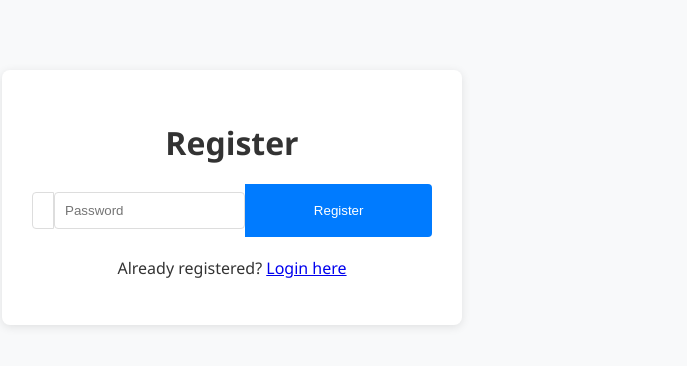
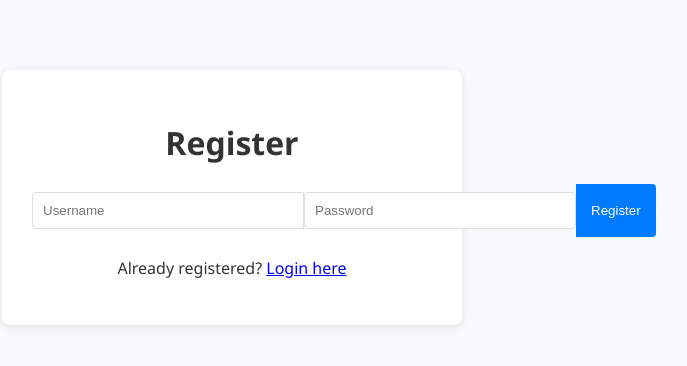
Before and after one commit to sciencefixion/cuddly-barnacle, a Flask app: page /register in a window 1280 px wide. Shown: the top 366 px of the page, without its empty margins (408-1095 px from the left). Run offline with Flask 3, Linux system fonts and the light colour scheme; parts of the project's set-up code (start-up, migrations or seed data) failed here and were passed over.

Commit message:
fix auth container input width

```diff
--- a/static/styles.css
+++ b/static/styles.css
@@ -39,6 +39,7 @@ body {
 }
 
 .auth-container input {
+  min-width: 250px;
   width: 100%;
   padding: 10px;
   margin: 8px 0;
```
